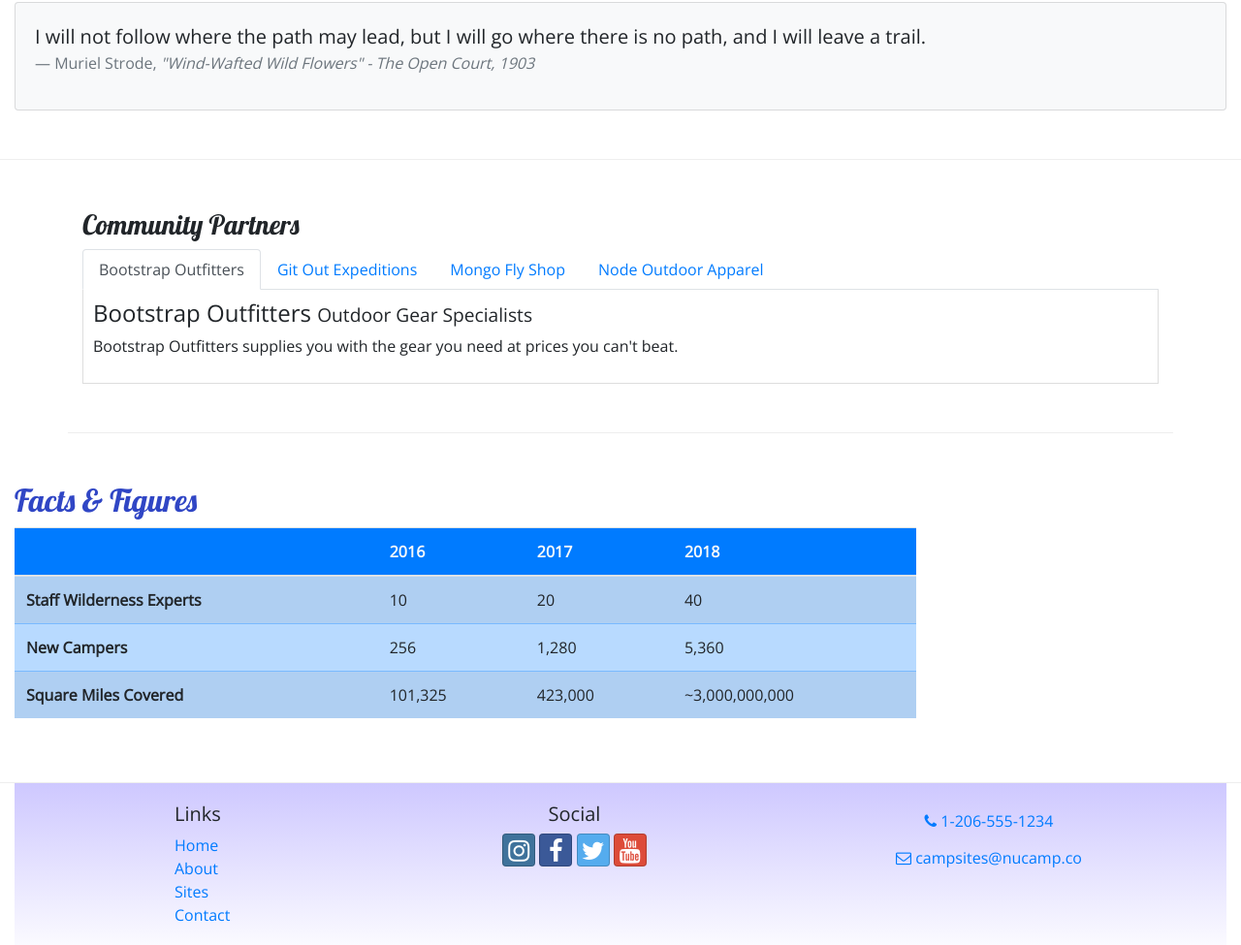
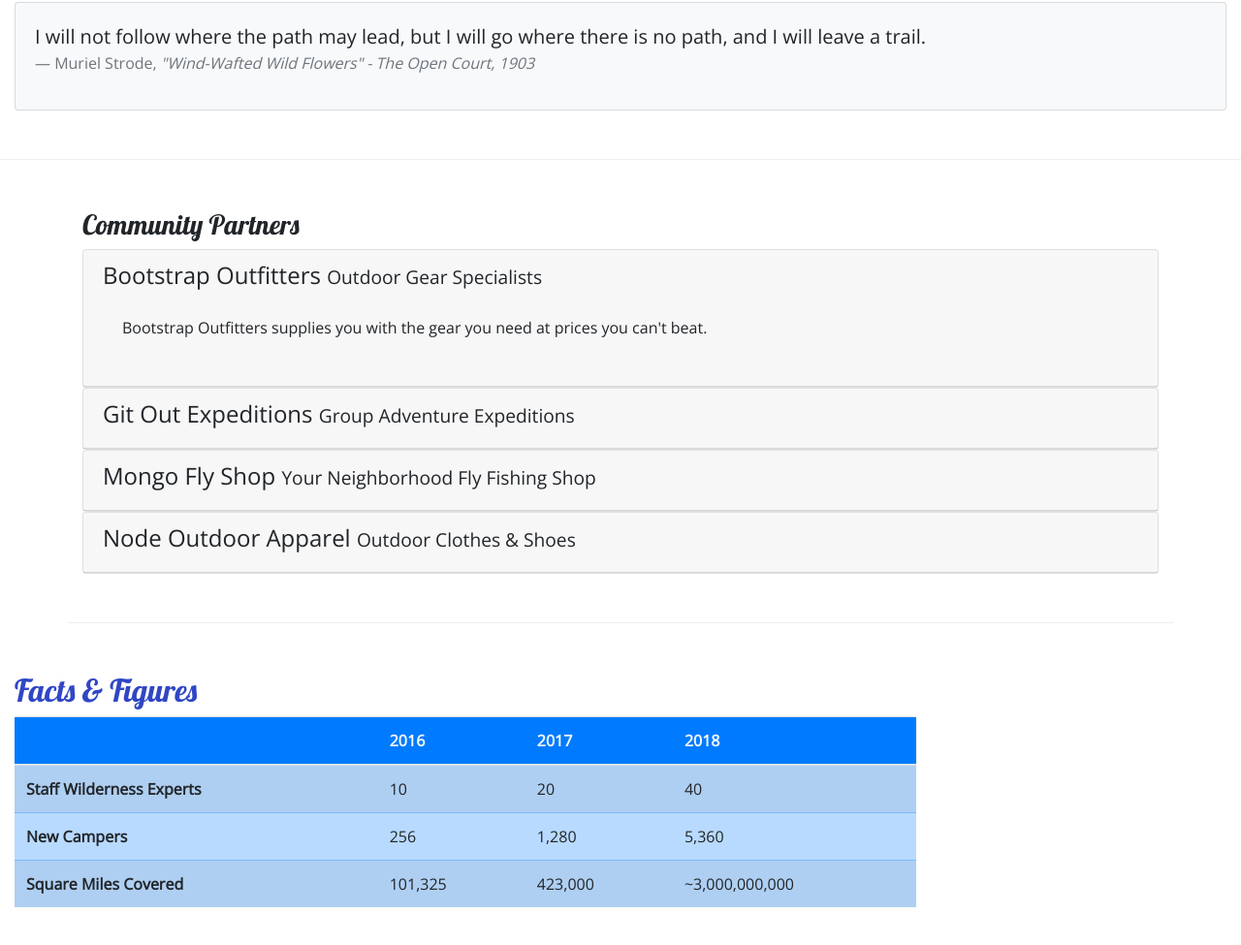
Before and after one commit to JoshBeadle15/Bootstrap-Project-Setup, a website: page aboutus.html in a window 1280 px wide. Shown: the part 639-1614 px from the top of the page at 97% size. Drawn offline with nearby package versions, Linux system fonts and the light colour scheme.

```diff
--- a/aboutus.html
+++ b/aboutus.html
@@ -104,35 +104,67 @@
             </div>
         </div>
 
-        <div>
             <div class="container">
                 <div class="row row-content">
                     <div class="col">
                         <h3>Community Partners</h3>
-                        <ul class="nav nav-tabs">
-                            <li class="nav-item"><a class="nav-link active" href="#bootstrap" role="tab" data-toggle="tab">Bootstrap Outfitters</a></li>
-                            <li class="nav-item"><a class="nav-link" href="#git" role="tab" data-toggle="tab">Git Out Expeditions</a></li>
-                            <li class="nav-item"><a class="nav-link" href="#mongo" role="tab" data-toggle="tab">Mongo Fly Shop</a></li>
-                            <li class="nav-item"><a class="nav-link" href="#node" role="tab" data-toggle="tab">Node Outdoor Apparel</a></li>
-                        </ul>
-                        <div class="tab-content">
-                            <div role="tabpanel" class="tab-pane fade show active" id="bootstrap">
-                                <h4>Bootstrap Outfitters <small>Outdoor Gear Specialists</small></h4>
-                                <p class="d-none d-sm-block">Bootstrap Outfitters supplies you with the gear you need at prices you can't beat.</p>
+                        <div id="accordion">
+                            <div class="card">
+                                <div role="tab" class="card-header">
+                                    <h4>
+                                        <a data-toggle="collapse" data-target="#bootstrap">
+                                            Bootstrap Outfitters <small>Outdoor Gear Specialists</small>
+                                        </a>
+                                    </h4>
+                                    <div class="collapse show" id="bootstrap" data-parent="#accordion">
+                                        <div class="card-body">
+                                            <p class="d-none d-sm-block">Bootstrap Outfitters supplies you with the gear you need at prices you can't beat.</p>
+                                        </div>
+                                    </div>
+                                </div>
                             </div>
-                            <div role="tabpanel" class="tab-pane fade" id="git">
-                                <h4>Git Out Expeditions <small>Group Adventure Expeditions</small></h4>
-                                <p class="d-none d-sm-block">Join Git Out Expeditions to explore new horizons with a group of other adventurers!</p>
+                          <div class="card">
+                                <div role="tab" class="card-header">
+                                    <h4>
+                                        <a class="collapsed" data-toggle="collapse" data-target="#git">
+                                            Git Out Expeditions <small>Group Adventure Expeditions</small>
+                                        </a>
+                                    </h4>
+                                    <div class="collapse" id="git" data-parent="#accordion">
+                                        <div class="card-body">
+                                            <p class="d-none d-sm-block">Join Git Out Expeditions to explore new horizons with a group of other adventurers!</p>
+                                       </div>
+                                    </div>
+                                </div>
                             </div>
-                            <div role="tabpanel" class="tab-pane fade" id="mongo">
-                                <h4>Mongo Fly Shop <small>Your Neighborhood Fly Fishing Shop.</small></h4>
-                                <p class="d-none d-sm-block">Need a new fishing pole, a tacklebox, or flies of all kinds? Stop by Mongo Fly Shop.</p>
+                            <div class="card">
+                                <div role="tab" class="card-header">
+                                    <h4>
+                                        <a class="collapsed" data-toggle="collapse" data-target="#mongo">
+                                            Mongo Fly Shop <small>Your Neighborhood Fly Fishing Shop</small>
+                                        </a>
+                                    </h4>
+                                    <div class="collapse" id="mongo" data-parent="#accordion">
+                                        <div class="card-body">
+                                            <p class="d-none d-sm-block">Need a new fishing pole, a tacklebox, or flies of all kinds? Stop by Mongo Fly Shop.</p>
+                                        </div>
+                                    </div>
+                                </div>
                             </div>
-                            <div role="tabpanel" class="tab-pane fade" id="node">
-                                <h4>Node Outdoor Apparel <small>Outdoor Clothes & Shoes</small></h4>
-                                <p class="d-none d-sm-block">From polar fleeces to swimsuits, hiking boots to waders, a visit to Node will be sure to get you covered.</p>
+                            <div class="card">
+                                <div role="tab" class="card-header">
+                                    <h4>
+                                        <a class="collapsed" data-toggle="collapse" data-target="#node">
+                                            Node Outdoor Apparel <small>Outdoor Clothes & Shoes</small>
+                                        </a>
+                                    </h4>
+                                    <div class="collapse" id="node" data-parent="#accordion">
+                                        <div class="card-body">
+                                            <p class="d-none d-sm-block">From polar fleeces to swimsuits, hiking boots to waders, a visit to Node will be sure to get you covered.</p>
+                                        </div>
+                                    </div>
+                                </div>
                             </div>
-                        </div>
                     </div>
                 </div>
             </div>
--- a/css/styles.css
+++ b/css/styles.css
@@ -48,8 +48,8 @@
     background-color: #901CAD;
 }
 
-.tab-content {
-    border: 1px solid #DDD;
-    border-top: none;
-    padding: 10px;
-}
+
+a, a:hover {
+    color: inherit;
+    text-decoration: none;
+  }
```
